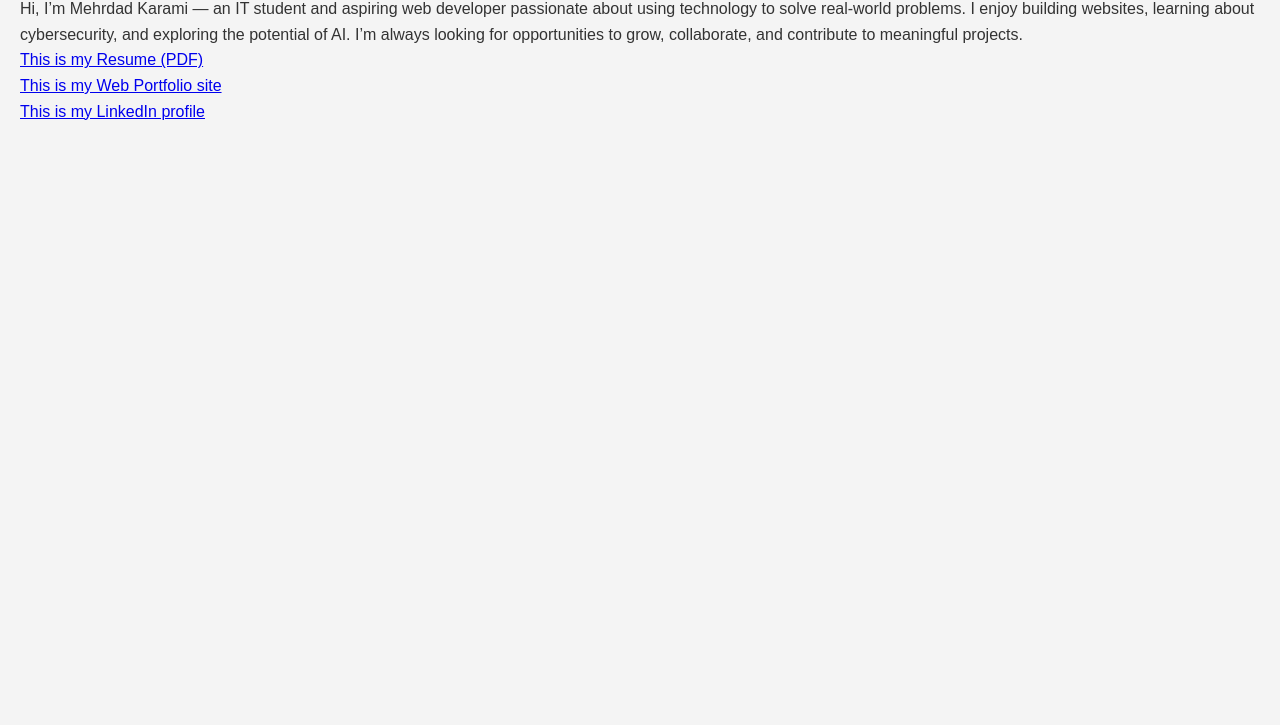
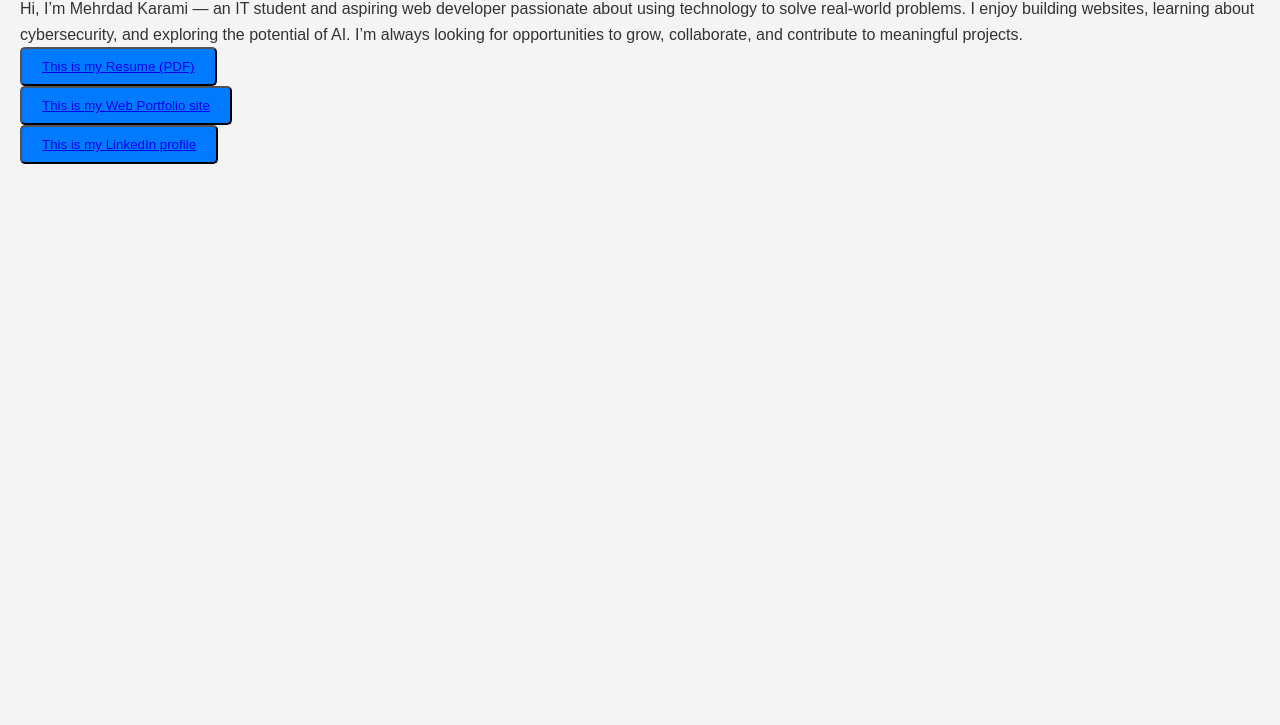
Before and after one commit to Mehrdad7174/Resume, a plain HTML site: page index.html in a window 1280 px wide. Shown: the part 75-800 px from the top of the page. Drawn offline with Linux system fonts and the light colour scheme.

Commit message:
update resume

```diff
--- a/index.html
+++ b/index.html
@@ -14,13 +14,19 @@
         </p>
     </div>
     <div class="persoal-info">
+        <button class="btn">
         <a href="resume_IT_final.pdf">This is my Resume (PDF)</a>
+        </button>
     </div>
     <div class="persoal-info">
+        <button class="btn">
         <a href="https://mehrdad7174.github.io/pages-site/">This is my Web Portfolio site</a>
+        </button>
     </div>
     <div class="persoal-info">
+        <button class="btn">
         <a href="https://www.linkedin.com/in/mehrdad-karami-846a39258/">This is my LinkedIn profile</a>
+        </button>
     </div>
 
 </body>
--- a/style.css
+++ b/style.css
@@ -44,6 +44,17 @@ nav a:hover {
     color: #007BFF;
 }
 
+/* btn class */
+.btn {
+    display: inline-block;
+    padding: 10px 20px;
+    background: #007BFF;
+    color: #fff;
+    text-decoration: none;
+    border-radius: 5px;
+    transition: background 0.3s ease;
+}
+
 /* Main Content */
 main {
     background: #fff;
```
Also changed, not shown: 2 other files.
